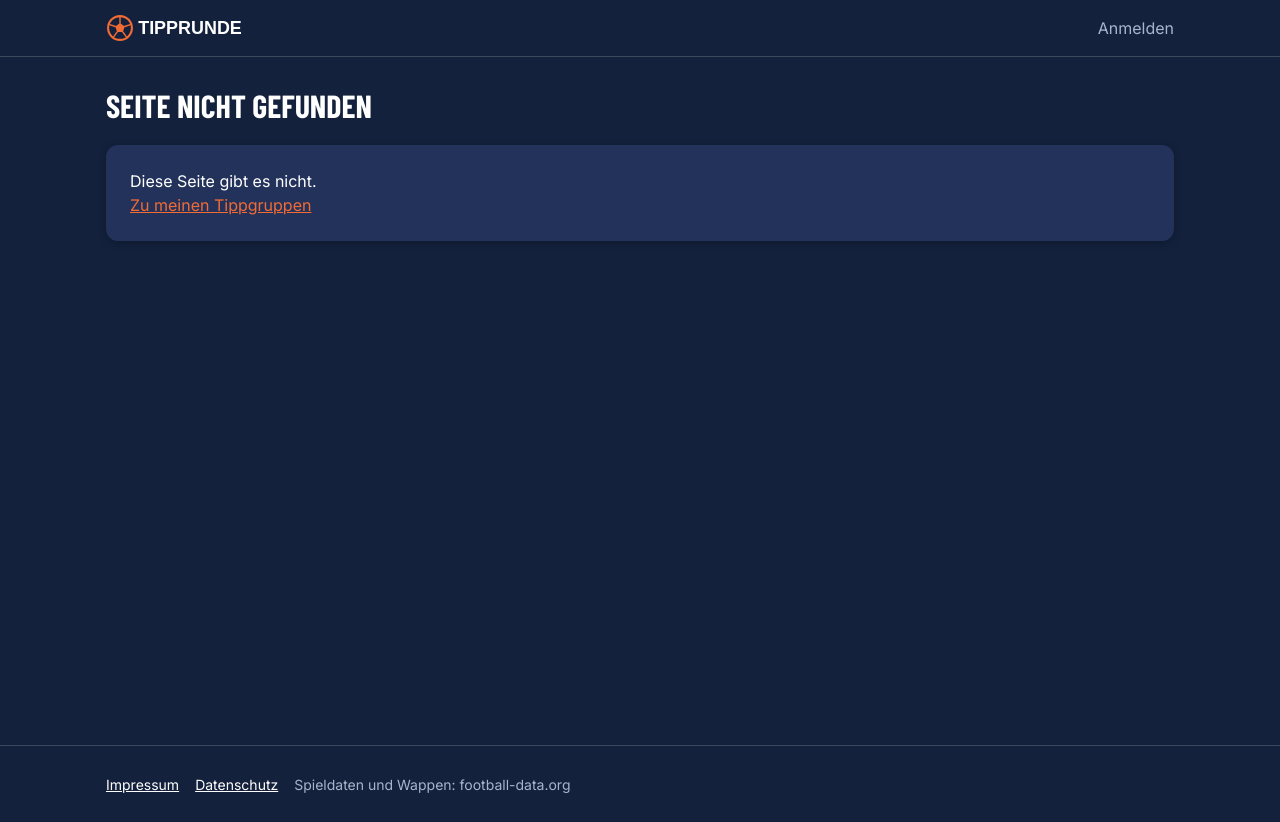
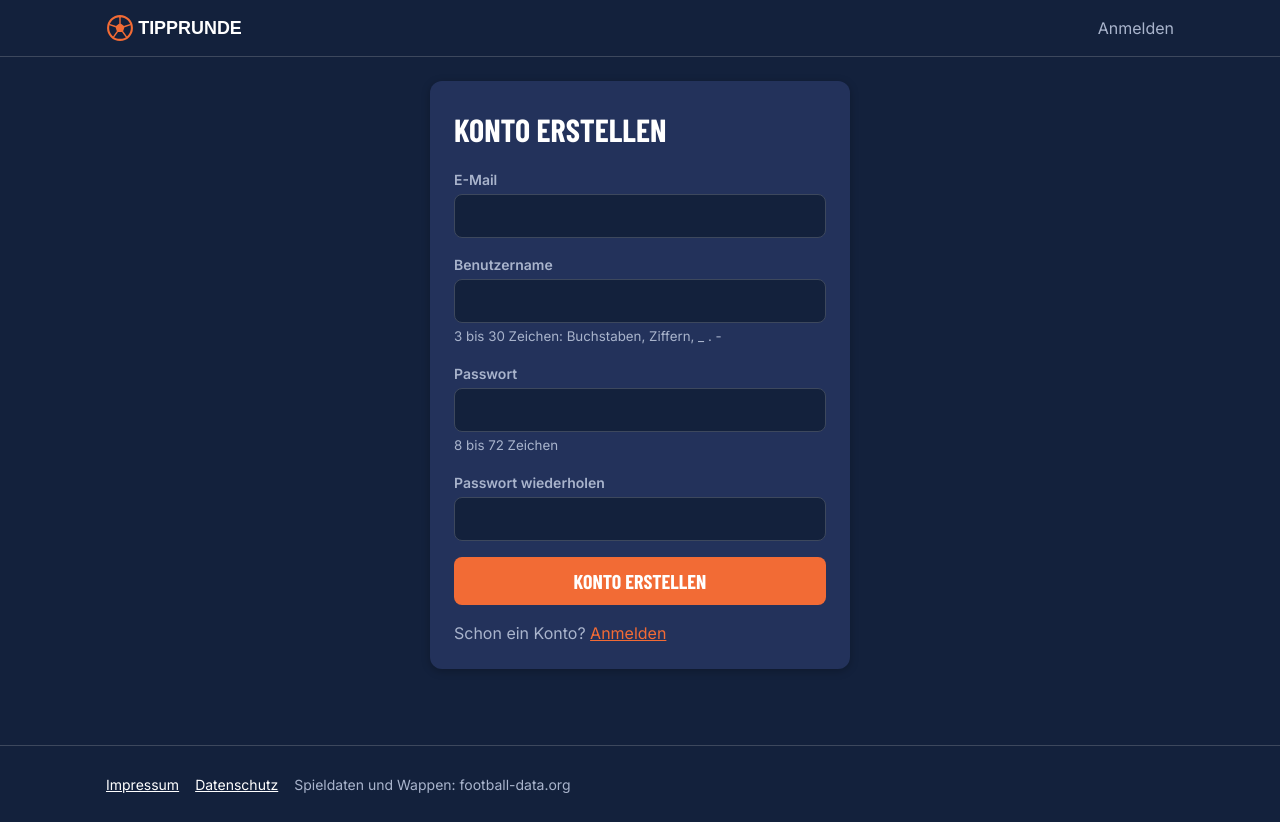
Before and after one commit to tipprunde-team/tipprunde-spa, an Angular app: page /register in a window 1280 px wide. Built offline with nearby package versions, Linux system fonts and the light colour scheme.

Commit message:
feat(spa): Konto erstellen in der SPA mit direkter Anmeldung

```diff
--- a/src/app/app.routes.ts
+++ b/src/app/app.routes.ts
@@ -8,6 +8,12 @@ export const routes: Routes = [
     path: 'login',
     title: 'Anmelden – Tipprunde',
     loadComponent: () => import('./pages/login/login').then((m) => m.LoginPage),
+  },
+  {
+    // Registrierung wie in der MPA, danach direkt angemeldet
+    path: 'register',
+    title: 'Konto erstellen – Tipprunde',
+    loadComponent: () => import('./pages/register/register').then((m) => m.RegisterPage),
   },
   {
     path: 'groups',
--- a/src/app/core/api-error.ts
+++ b/src/app/core/api-error.ts
@@ -13,6 +13,8 @@ const MESSAGES: Record<string, string> = {
   UNAUTHORIZED: 'Bitte melde dich an.',
   LOGIN_FAILED: 'E-Mail oder Passwort ist falsch.',
   VALIDATION_ERROR: 'Bitte prüfe deine Eingaben.',
+  EMAIL_TAKEN: 'Diese E-Mail-Adresse ist schon registriert.',
+  USERNAME_TAKEN: 'Dieser Benutzername ist schon vergeben.',
   NOT_A_MEMBER: 'Du bist kein Mitglied dieser Tippgruppe.',
   GROUP_NOT_FOUND: 'Diese Tippgruppe gibt es nicht.',
   INVITE_INVALID: 'Der Einladungscode ist ungültig.',
--- a/src/app/pages/login/login.html
+++ b/src/app/pages/login/login.html
@@ -20,6 +20,6 @@
   </form>
 
   <p class="muted hint">
-    Noch kein Konto? <a [href]="registerUrl">Konto erstellen</a>
+    Noch kein Konto? <a routerLink="/register" [queryParams]="registerParams()">Konto erstellen</a>
   </p>
 </section>
--- a/src/app/pages/login/login.ts
+++ b/src/app/pages/login/login.ts
@@ -1,13 +1,13 @@
-import { Component, inject, input, signal } from '@angular/core';
+import { Component, computed, inject, input, signal } from '@angular/core';
 import { FormBuilder, ReactiveFormsModule, Validators } from '@angular/forms';
-import { Router } from '@angular/router';
-import { environment } from '../../../environments/environment';
+import { Router, RouterLink } from '@angular/router';
 import { ApiError, messageFor } from '../../core/api-error';
 import { AuthService } from '../../core/auth.service';
 import { GraphqlService } from '../../core/graphql.service';
 import { TokenAnswer } from '../../core/models';
 
-const LOGIN = `
+// Auch für die Anmeldung direkt nach der Registrierung
+export const LOGIN_MUTATION = `
   mutation Login($email: String!, $password: String!) {
     login(email: $email, password: $password) {
       token
@@ -18,7 +18,7 @@ const LOGIN = `
 
 @Component({
   selector: 'app-login',
-  imports: [ReactiveFormsModule],
+  imports: [ReactiveFormsModule, RouterLink],
   templateUrl: './login.html',
 })
 export class LoginPage {
@@ -29,7 +29,11 @@ export class LoginPage {
   // Rücksprung nach dem Login, z. B. zur Einladung (?returnUrl=/join/abc)
   readonly returnUrl = input<string>();
 
-  protected readonly registerUrl = environment.mpaUrl + '/public/html/auth/Register.html';
+  // Rücksprung auch an die Registrierung weitergeben
+  protected readonly registerParams = computed(() => {
+    const url = this.returnUrl();
+    return url?.startsWith('/') ? { returnUrl: url } : {};
+  });
   protected readonly loading = signal(false);
   protected readonly error = signal<string | null>(null);
 
@@ -48,7 +52,7 @@ export class LoginPage {
     this.error.set(null);
     const { email, password } = this.form.getRawValue();
 
-    this.graphql.request<{ login: TokenAnswer }>(LOGIN, { email: email.trim().toLowerCase(), password }).subscribe({
+    this.graphql.request<{ login: TokenAnswer }>(LOGIN_MUTATION, { email: email.trim().toLowerCase(), password }).subscribe({
       next: ({ login }) => {
         this.auth.saveSession(login);
         // Nur Pfade innerhalb der App zulassen, keine fremden Adressen
--- /dev/null
+++ b/src/app/pages/register/register.html
@@ -0,0 +1,55 @@
+<section class="card card-narrow">
+  <h1>Konto erstellen</h1>
+
+  @if (error()) {
+    <div class="alert" role="alert">{{ error() }}</div>
+  }
+
+  <form [formGroup]="form" (ngSubmit)="submit()" novalidate>
+    <div class="form-group">
+      <label class="label" for="email">E-Mail</label>
+      <input id="email" class="input" type="email" formControlName="email" autocomplete="email" />
+    </div>
+    <div class="form-group">
+      <label class="label" for="username">Benutzername</label>
+      <input
+        id="username"
+        class="input"
+        type="text"
+        formControlName="username"
+        autocomplete="username"
+        aria-describedby="username-help"
+      />
+      <small id="username-help" class="muted">3 bis 30 Zeichen: Buchstaben, Ziffern, _ . -</small>
+    </div>
+    <div class="form-group">
+      <label class="label" for="password">Passwort</label>
+      <input
+        id="password"
+        class="input"
+        type="password"
+        formControlName="password"
+        autocomplete="new-password"
+        aria-describedby="password-help"
+      />
+      <small id="password-help" class="muted">8 bis 72 Zeichen</small>
+    </div>
+    <div class="form-group">
+      <label class="label" for="password2">Passwort wiederholen</label>
+      <input
+        id="password2"
+        class="input"
+        type="password"
+        formControlName="password2"
+        autocomplete="new-password"
+      />
+    </div>
+    <button type="submit" class="btn btn-primary btn-block" [disabled]="loading()">
+      {{ loading() ? 'Konto wird erstellt …' : 'Konto erstellen' }}
+    </button>
+  </form>
+
+  <p class="muted hint">
+    Schon ein Konto? <a routerLink="/login" [queryParams]="loginParams()">Anmelden</a>
+  </p>
+</section>
--- /dev/null
+++ b/src/app/pages/register/register.ts
@@ -0,0 +1,129 @@
+import { Component, computed, inject, input, signal } from '@angular/core';
+import { FormBuilder, ReactiveFormsModule } from '@angular/forms';
+import { Router, RouterLink } from '@angular/router';
+import { switchMap } from 'rxjs';
+import { ApiError } from '../../core/api-error';
+import { AuthService } from '../../core/auth.service';
+import { GraphqlService } from '../../core/graphql.service';
+import { TokenAnswer } from '../../core/models';
+import { LOGIN_MUTATION } from '../login/login';
+
+const REGISTER = `
+  mutation Register($email: String!, $username: String!, $password: String!) {
+    register(email: $email, username: $username, password: $password) { id }
+  }`;
+
+// Gleiche Regeln wie in der MPA (register.js); der Core prüft noch einmal
+const EMAIL_PATTERN = /^[^\s@]+@[^\s@]+\.[^\s@]+$/;
+const USERNAME_PATTERN = /^[A-Za-z0-9_.-]{3,30}$/;
+const EMAIL_MAX = 254;
+const PASSWORD_MIN = 8;
+const PASSWORD_MAX = 72;
+
+@Component({
+  selector: 'app-register',
+  imports: [ReactiveFormsModule, RouterLink],
+  templateUrl: './register.html',
+})
+export class RegisterPage {
+  private readonly graphql = inject(GraphqlService);
+  private readonly auth = inject(AuthService);
+  private readonly router = inject(Router);
+
+  // Rücksprung nach der Registrierung, z. B. zur Einladung (?returnUrl=/join/abc)
+  readonly returnUrl = input<string>();
+
+  protected readonly loading = signal(false);
+  protected readonly error = signal<string | null>(null);
+
+  // Nur Pfade innerhalb der App zulassen, keine fremden Adressen
+  private readonly safeReturnUrl = computed(() => {
+    const url = this.returnUrl();
+    return url && url.startsWith('/') && !url.startsWith('//') ? url : null;
+  });
+  protected readonly loginParams = computed(() => {
+    const url = this.safeReturnUrl();
+    return url ? { returnUrl: url } : {};
+  });
+
+  protected readonly form = inject(FormBuilder).nonNullable.group({
+    email: [''],
+    username: [''],
+    password: [''],
+    password2: [''],
+  });
+
+  constructor() {
+    // Schon angemeldet: gleich zu den Tippgruppen
+    if (this.auth.isLoggedIn()) {
+      this.router.navigateByUrl('/groups');
+    }
+  }
+
+  protected submit(): void {
+    const { email, username, password, password2 } = this.form.getRawValue();
+    const problem = validate(email.trim(), username.trim(), password, password2);
+    if (problem) {
+      this.error.set(problem);
+      return;
+    }
+    this.loading.set(true);
+    this.error.set(null);
+
+    // Erst Konto anlegen, dann direkt anmelden (register liefert kein Token)
+    let registered = false;
+    this.graphql
+      .request<{ register: { id: string } }>(REGISTER, {
+        email: email.trim(),
+        username: username.trim(),
+        password,
+      })
+      .pipe(
+        switchMap(() => {
+          registered = true;
+          return this.graphql.request<{ login: TokenAnswer }>(LOGIN_MUTATION, {
+            email: email.trim().toLowerCase(),
+            password,
+          });
+        }),
+      )
+      .subscribe({
+        next: ({ login }) => {
+          this.auth.saveSession(login);
+          this.router.navigateByUrl(this.safeReturnUrl() ?? '/groups');
+        },
+        error: (err: ApiError) => {
+          this.loading.set(false);
+          // Konto ist angelegt, nur die Anmeldung danach ist fehlgeschlagen
+          this.error.set(
+            registered ? 'Dein Konto ist angelegt. Bitte melde dich jetzt an.' : err.message,
+          );
+        },
+      });
+  }
+}
+
+// Prüft die Eingaben, gibt den Fehlertext zurück oder null (nur Komfort)
+export function validate(
+  email: string,
+  username: string,
+  password: string,
+  password2: string,
+): string | null {
+  if (email === '') {
+    return 'Bitte gib deine E-Mail-Adresse ein.';
+  }
+  if (email.length > EMAIL_MAX || !EMAIL_PATTERN.test(email)) {
+    return 'Bitte gib eine gültige E-Mail-Adresse ein (höchstens 254 Zeichen).';
+  }
+  if (!USERNAME_PATTERN.test(username)) {
+    return 'Der Benutzername muss 3 bis 30 Zeichen lang sein und darf nur Buchstaben, Ziffern, _ . - enthalten.';
+  }
+  if (password.length < PASSWORD_MIN || password.length > PASSWORD_MAX) {
+    return 'Das Passwort muss zwischen 8 und 72 Zeichen lang sein.';
+  }
+  if (password !== password2) {
+    return 'Die beiden Passwörter stimmen nicht überein.';
+  }
+  return null;
+}
```
